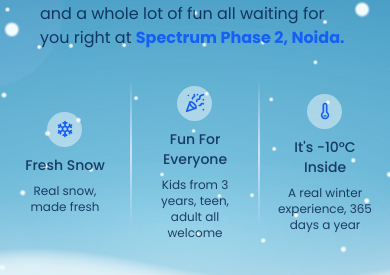
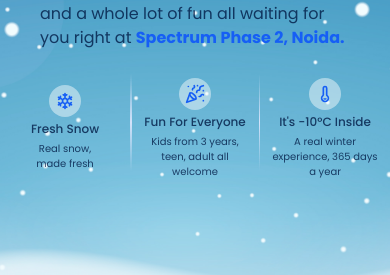
Before and after one commit to Shekhar373/Assigment, a React (Vite) app: page / in a window 390 px wide. Shown: the part 272-547 px from the top of the page. Built offline with nearby package versions, Linux system fonts and the light colour scheme; grey boxes are pictures that could not be loaded.

Commit message:
sixth commit

```diff
--- a/src/pages/About.jsx
+++ b/src/pages/About.jsx
@@ -153,14 +153,14 @@
         </div>
         <div>
           <img
-            className="h-[15vh] w-[10vw] object-cover absolute bottom-[10vh] left-[32vw]"
+            className="h-[15vh] w-[10vw] hidden lg:visible lg:object-cover absolute bottom-[10vh] left-[32vw]"
             src="/About-assets/about-tree.png"
             alt=""
           />
         </div>
         <div>
           <img
-            className="h-[25vh] lg:h-[50vh] w-[15vw] object-cover absolute z-10 bottom-[30vh] -left-25"
+            className="h-[25vh] lg:h-[50vh] w-[15vw] lg:object-cover absolute z-10 bottom-[30vh] -left-25"
             src="/About-assets/about-tree.png"
             alt=""
           />
--- a/src/pages/Hero.jsx
+++ b/src/pages/Hero.jsx
@@ -149,19 +149,29 @@
           {features.map((feature, idx) => (
             <div
               key={feature.title}
-              className={`flex flex-col justify-between w-1/3 pt-5 px-4 max-md:gap-2 items-center ${
-                idx === 1
-                  ? "relative px-3 w-1/3 before:absolute before:inset-y-3 before:left-0 before:w-[2px] before:bg-linear-to-b before:from-transparent before:via-[#d4e2fa] before:to-transparent after:absolute after:inset-y-3 after:right-0 after:w-[2px] after:bg-gradient-to-b after:from-transparent after:via-[#d4e2fa] after:to-transparent"
-                  : "w-1/3"
-
-              }`}
+              className={`
+                flex flex-col justify-between items-center
+                w-full sm:w-1/3
+                pt-3 sm:pt-5
+                px-2 sm:px-4
+                gap-1 sm:gap-2
+                ${idx === 1
+                  ? `relative
+                      before:absolute before:inset-y-2 sm:before:inset-y-3 before:left-0
+                      before:w-[1.5px] sm:before:w-[2px] before:bg-gradient-to-b before:from-transparent before:via-[#d4e2fa] before:to-transparent
+                      after:absolute after:inset-y-2 sm:after:inset-y-3 after:right-0
+                      after:w-[1.5px] sm:after:w-[2px] after:bg-gradient-to-b after:from-transparent after:via-[#d4e2fa] after:to-transparent`
+                  : ""
+                }
+              `}
             >
-              <div className="bg-white/45 rounded-full h-[35px] w-[35px] flex justify-center items-center">
+              <div className="bg-white/45 rounded-full h-[32px] w-[32px] sm:h-[35px] sm:w-[35px] flex justify-center items-center">
                 {feature.icon}
               </div>
-              <h2 className="font-medium max-md:text-sm">{feature.title}</h2>
-              <span className="text-xs lg:text-sm">{feature.desc}</span>
+              <h2 className="font-medium text-xs sm:text-sm md:text-base text-center">{feature.title}</h2>
+              <span className="text-[10px] sm:text-xs md:text-sm text-center">{feature.desc}</span>
             </div>
+
           ))}
         </div>
       </div>
```
Also changed, not shown: src/pages/Footer.jsx (indentation only).
